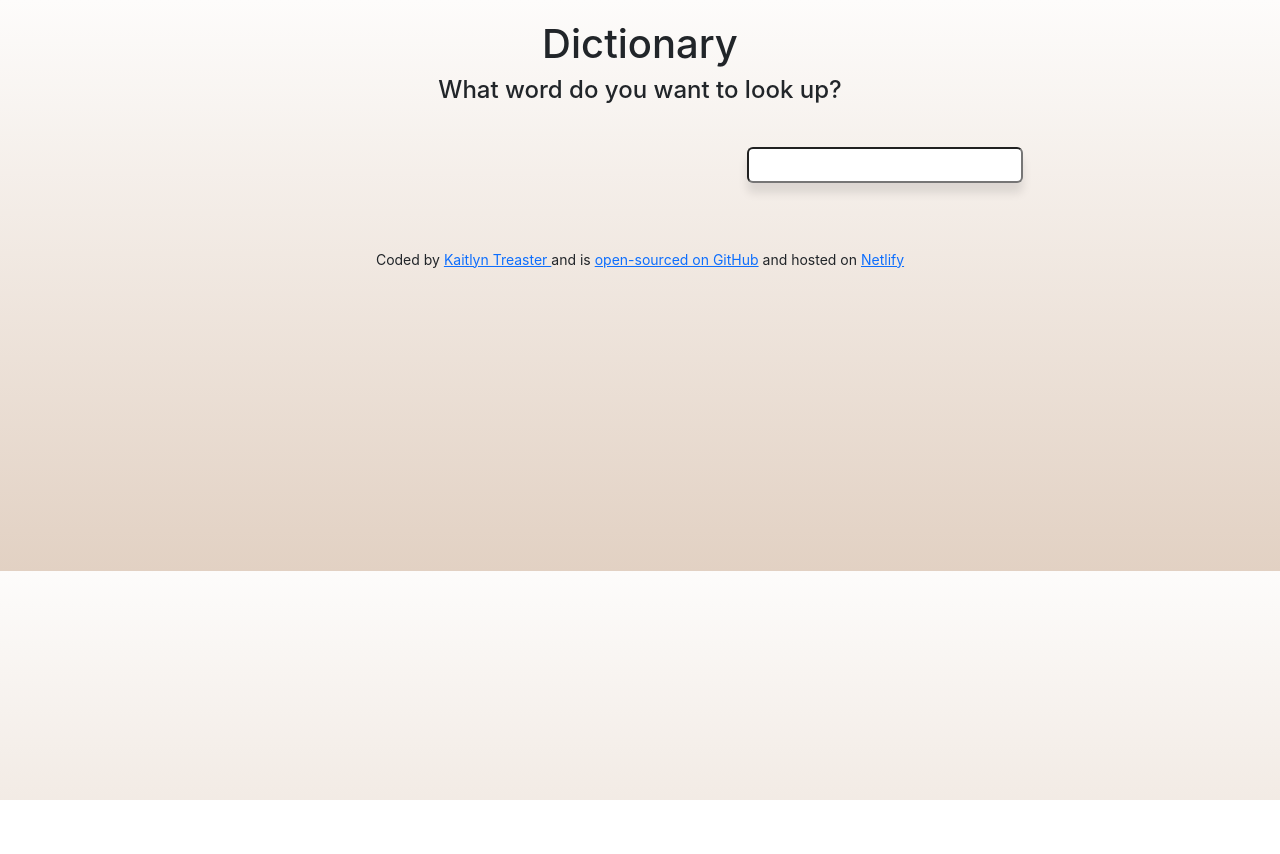
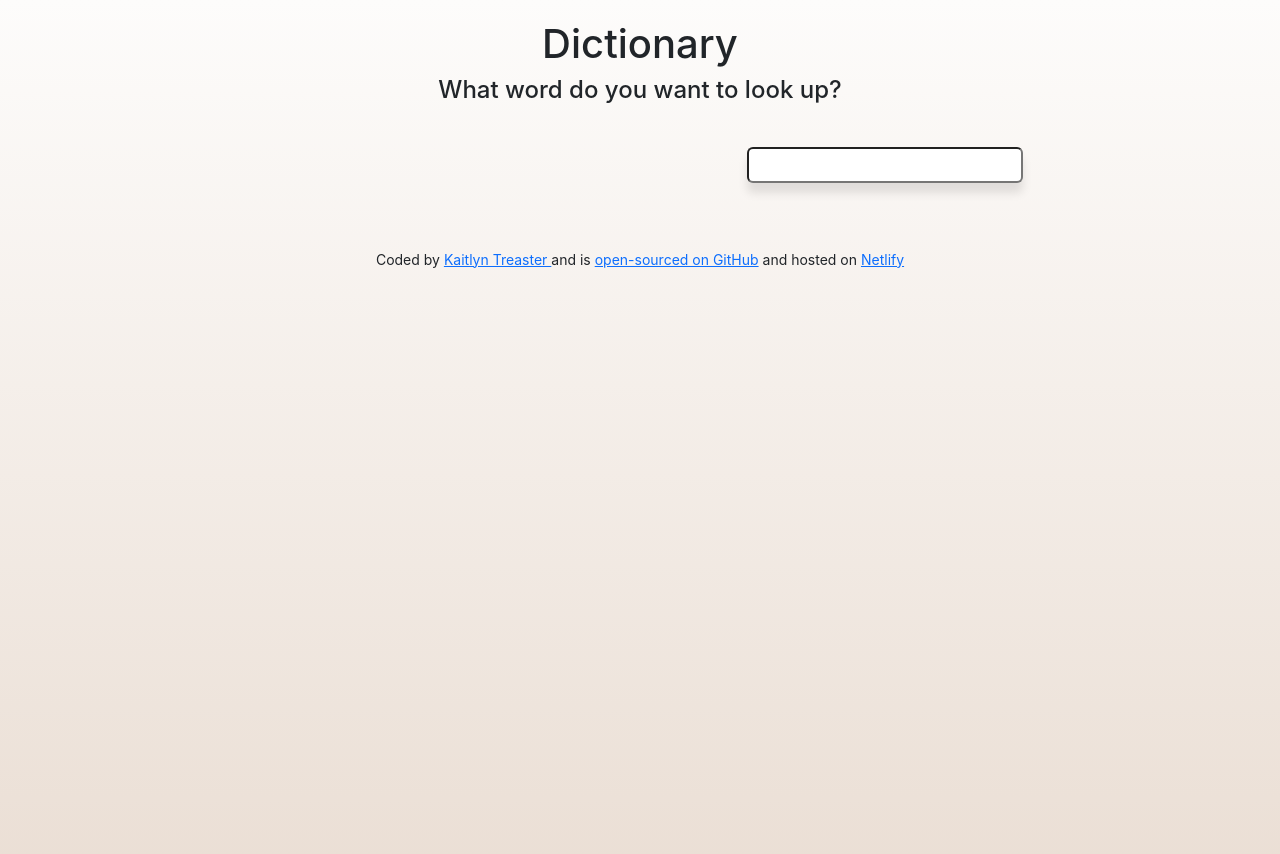
Before and after one commit to kaitlyn-treaster/dictionary-project, a React (Create React App) app: page / in a window 1280 px wide. Shown: the top 854 px of the page. Before the commit the page ends 800 px from the top, so only its background shows below. Built offline with nearby package versions, Linux system fonts and the light colour scheme.

Commit message:
Update Dictionary.css

```diff
--- a/src/Dictionary.css
+++ b/src/Dictionary.css
@@ -1,6 +1,6 @@
 body {
     background: linear-gradient(#fdfcfb, #e2d1c3);
-    margin: 20px 200px 300px;
+    margin: 20px 200px 1000px;
 }
 
 .Dictionary input {
```
